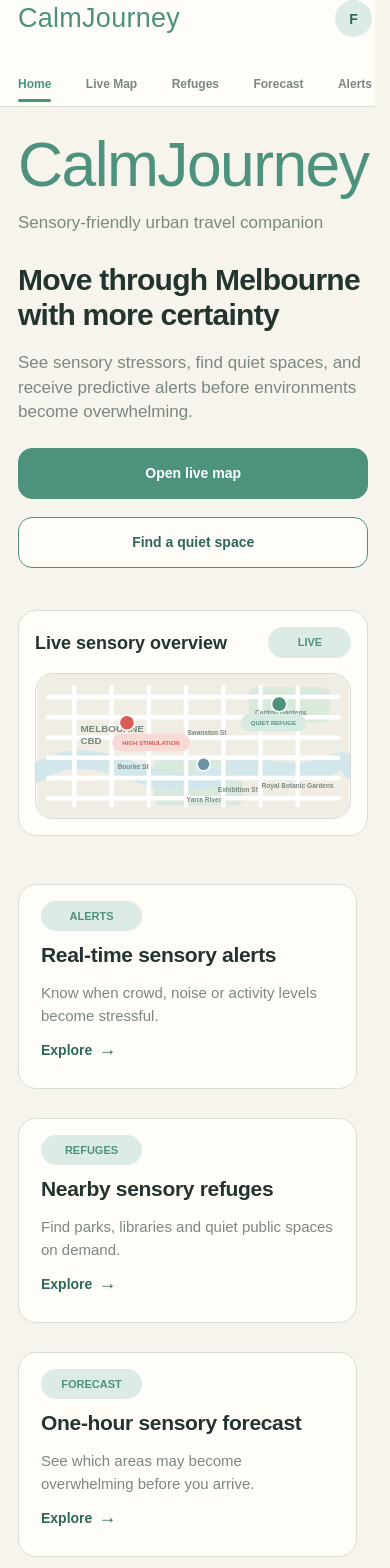
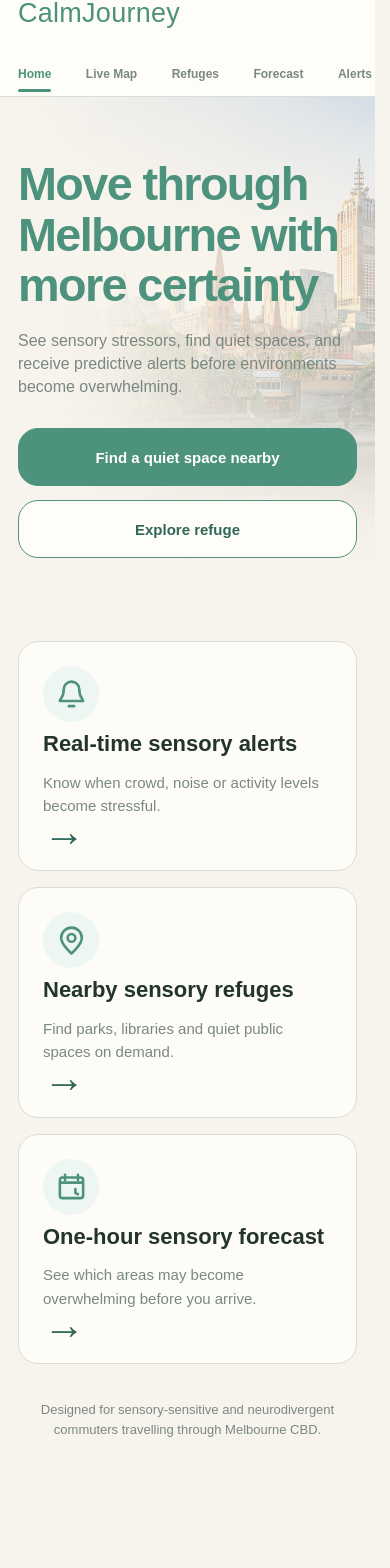
Before and after one commit to Muguett-DBY/CalmJourney, a React (Vite) app: page / in a window 390 px wide. Shown: the top 1568 px of the page. After the commit the page ends 1481 px from the top, so only its background shows below. Built offline with nearby package versions, Linux system fonts and the light colour scheme.

Commit message:
feat: redesign homepage with Melbourne landing

```diff
--- a/src/components/InnerHeader.jsx
+++ b/src/components/InnerHeader.jsx
@@ -15,7 +15,6 @@ export default function InnerHeader({ active }) {
     <header className="site-header inner-header">
       <button className="header-brand header-brand--button" type="button" onClick={() => navigate('/')}>
         <span className="header-brand__name">CalmJourney</span>
-        <span className="header-brand__tagline">Sensory-friendly urban travel companion</span>
       </button>
 
       <nav className="site-nav" aria-label="Primary navigation">
@@ -31,11 +30,6 @@ export default function InnerHeader({ active }) {
           </button>
         ))}
       </nav>
-
-      <button className="profile" type="button" aria-label="Signed in as Freddy">
-        <span className="profile__avatar" aria-hidden="true">F</span>
-        <span className="profile__name">Freddy</span>
-      </button>
     </header>
   )
 }
--- a/src/pages/HomePage.jsx
+++ b/src/pages/HomePage.jsx
@@ -1,99 +1,37 @@
 import { useNavigate } from 'react-router-dom'
-
-const navigationItems = [
-  { label: 'Home', path: '/' },
-  { label: 'Live Map', path: '/dashboard' },
-  { label: 'Refuges', path: '/refuges' },
-  { label: 'Forecast', path: '/forecast' },
-  { label: 'Alerts', path: '/alerts' },
-]
+import InnerHeader from '../components/InnerHeader.jsx'
 
 const featureCards = [
   {
-    label: 'Alerts',
+    icon: 'alerts',
     title: 'Real-time sensory alerts',
     description: 'Know when crowd, noise or activity levels become stressful.',
     path: '/alerts',
   },
   {
-    label: 'Refuges',
+    icon: 'refuges',
     title: 'Nearby sensory refuges',
     description: 'Find parks, libraries and quiet public spaces on demand.',
     path: '/refuges',
   },
   {
-    label: 'Forecast',
+    icon: 'forecast',
     title: 'One-hour sensory forecast',
     description: 'See which areas may become overwhelming before you arrive.',
     path: '/forecast',
   },
 ]
 
-function SensoryMap() {
+const iconPaths = {
+  alerts: ['M18 8a6 6 0 0 0-12 0c0 7-3 7-3 9h18c0-2-3-2-3-9', 'M10 21h4'],
+  refuges: ['M20 10c0 5-8 12-8 12S4 15 4 10a8 8 0 1 1 16 0', 'M12 7a3 3 0 1 0 0 6 3 3 0 0 0 0-6'],
+  forecast: ['M7 3v4M17 3v4M4 9h16', 'M5 5h14a2 2 0 0 1 2 2v12a2 2 0 0 1-2 2H5a2 2 0 0 1-2-2V7a2 2 0 0 1 2-2', 'M15 14v3l2 1'],
+}
+
+function FeatureIcon({ name }) {
   return (
-    <svg
-      className="sensory-map"
-      viewBox="0 0 570 264"
-      role="img"
-      aria-label="Illustrated map of sensory conditions in Melbourne CBD"
-    >
-      <rect width="570" height="264" rx="17" fill="#f0ede5" />
-
-      <rect x="386" y="24" width="148" height="64" rx="12" fill="#d9e9dc" />
-      <rect x="213" y="157" width="162" height="83" rx="12" fill="#d9e9dc" />
-
-      <path
-        d="M-1 181C56 140 119 158 170 176C239 200 280 206 347 180C409 156 462 201 543 163C560 155 571 162 574 175"
-        fill="none"
-        stroke="#d1e7ec"
-        strokeLinecap="round"
-        strokeWidth="34"
-      />
-
-      <g fill="none" stroke="#fff" strokeLinecap="round" strokeWidth="8">
-        <path d="M20 42H550" />
-        <path d="M20 79H550" />
-        <path d="M20 116H550" />
-        <path d="M20 153H550" />
-        <path d="M20 190H550" />
-        <path d="M20 227H550" />
-        <path d="M68 24V240" />
-        <path d="M136 24V240" />
-        <path d="M204 24V240" />
-        <path d="M272 24V240" />
-        <path d="M340 24V240" />
-        <path d="M408 24V240" />
-        <path d="M476 24V240" />
-      </g>
-
-      <g className="map-labels" fill="#7a8882">
-        <text x="79" y="106" fontSize="18" fontWeight="700">MELBOURNE</text>
-        <text x="79" y="128" fontSize="18" fontWeight="700">CBD</text>
-        <text x="147" y="173">Bourke St</text>
-        <text x="273" y="233">Yarra River</text>
-        <text x="274" y="112">Swanston St</text>
-        <text x="330" y="216">Exhibition St</text>
-        <text x="410" y="209">Royal Botanic Gardens</text>
-        <text x="398" y="74">Carlton Gardens</text>
-      </g>
-
-      <g>
-        <rect x="137" y="109" width="142" height="32" rx="16" fill="#f7d9d5" />
-        <text x="208" y="130" fill="#d75b54" fontSize="11" fontWeight="700" textAnchor="middle">
-          HIGH STIMULATION
-        </text>
-        <circle cx="164" cy="89" r="14" fill="#d95d57" stroke="#fff" strokeWidth="3" />
-      </g>
-
-      <g>
-        <rect x="372" y="73" width="119" height="32" rx="16" fill="#d8ebe3" />
-        <text x="431.5" y="94" fill="#4c927d" fontSize="11" fontWeight="700" textAnchor="middle">
-          QUIET REFUGE
-        </text>
-        <circle cx="442" cy="55" r="14" fill="#4c927d" stroke="#fff" strokeWidth="3" />
-      </g>
-
-      <circle cx="304" cy="165" r="12" fill="#6a92a8" stroke="#fff" strokeWidth="3" />
+    <svg viewBox="0 0 24 24" aria-hidden="true">
+      {iconPaths[name].map((path) => <path d={path} key={path} />)}
     </svg>
   )
 }
@@ -102,89 +40,42 @@ export default function HomePage() {
   const navigate = useNavigate()
 
   return (
-    <div className="page-shell">
-      <header className="site-header">
-        <div className="header-brand">
-          <span className="header-brand__name">CalmJourney</span>
-          <span className="header-brand__tagline">Sensory-friendly urban travel companion</span>
-        </div>
+    <div className="page-shell landing-page">
+      <InnerHeader active="Home" />
 
-        <nav className="site-nav" aria-label="Primary navigation">
-          {navigationItems.map((item, index) => (
-            <button
-              className={`site-nav__item${index === 0 ? ' site-nav__item--active' : ''}`}
-              type="button"
-              aria-current={index === 0 ? 'page' : undefined}
-              onClick={item.path ? () => navigate(item.path) : undefined}
-              key={item.label}
-            >
-              {item.label}
-            </button>
-          ))}
-        </nav>
-
-        <button className="profile" type="button" aria-label="Signed in as Freddy">
-          <span className="profile__avatar" aria-hidden="true">F</span>
-          <span className="profile__name">Freddy</span>
-        </button>
-      </header>
-
-      <main>
-        <section className="hero" aria-labelledby="hero-heading">
-          <div className="hero-copy">
-            <p className="hero-copy__brand">CalmJourney</p>
-            <p className="hero-copy__tagline">Sensory-friendly urban travel companion</p>
-            <h1 id="hero-heading">Move through Melbourne with more certainty</h1>
-            <p className="hero-copy__description">
-              See sensory stressors, find quiet spaces, and receive predictive alerts
-              before environments become overwhelming.
+      <main className="landing-main">
+        <section className="landing-hero" aria-labelledby="landing-heading">
+          <div className="landing-copy">
+            <h1 id="landing-heading">Move through Melbourne<br /> with more certainty</h1>
+            <p>
+              See sensory stressors, find quiet spaces, and receive predictive alerts<br /> before environments become overwhelming.
             </p>
-            <div className="hero-actions" aria-label="Homepage actions">
-              <button
-                className="button button--primary"
-                type="button"
-                onClick={() => navigate('/dashboard')}
-              >
-                Open live map
+            <div className="landing-actions">
+              <button className="button button--primary" type="button" onClick={() => navigate('/refuges')}>
+                Find a quiet space nearby
               </button>
-              <button
-                className="button button--secondary"
-                type="button"
-                onClick={() => navigate('/refuges')}
-              >
-                Find a quiet space
+              <button className="button button--secondary" type="button" onClick={() => navigate('/refuges')}>
+                Explore refuge
               </button>
             </div>
           </div>
-
-          <section className="overview-card" aria-labelledby="overview-title">
-            <div className="overview-card__header">
-              <h2 id="overview-title">Live sensory overview</h2>
-              <span className="live-pill">Live</span>
-            </div>
-            <SensoryMap />
-          </section>
         </section>
 
-        <section className="feature-grid" aria-label="CalmJourney features">
+        <section className="landing-features" aria-label="CalmJourney features">
           {featureCards.map((card) => (
-            <article className="feature-card" key={card.label}>
-              <span className="feature-card__label">{card.label}</span>
+            <article className="landing-feature-card" key={card.title}>
+              <span className="landing-feature-icon"><FeatureIcon name={card.icon} /></span>
               <h2>{card.title}</h2>
               <p>{card.description}</p>
-              <button
-                className="feature-card__link"
-                type="button"
-                onClick={card.path ? () => navigate(card.path) : undefined}
-              >
-                Explore <span aria-hidden="true">→</span>
+              <button type="button" onClick={() => navigate(card.path)} aria-label={`Open ${card.title}`}>
+                →
               </button>
             </article>
           ))}
         </section>
       </main>
 
-      <footer className="site-footer">
+      <footer className="landing-footer">
         Designed for sensory-sensitive and neurodivergent commuters travelling through Melbourne CBD.
       </footer>
     </div>
--- a/src/pages/RefugePage.jsx
+++ b/src/pages/RefugePage.jsx
@@ -1,12 +1,5 @@
 import { useNavigate } from 'react-router-dom'
-
-const navigationItems = [
-  { label: 'Home', path: '/' },
-  { label: 'Live Map', path: '/dashboard' },
-  { label: 'Refuges', path: '/refuges' },
-  { label: 'Forecast', path: '/forecast' },
-  { label: 'Alerts', path: '/alerts' },
-]
+import InnerHeader from '../components/InnerHeader.jsx'
 
 const filters = ['All', 'Parks', 'Libraries', 'Quiet public spaces']
 
@@ -142,31 +135,7 @@ export default function RefugePage() {
 
   return (
     <div className="page-shell refuge-page">
-      <header className="site-header refuge-header">
-        <div className="header-brand">
-          <span className="header-brand__name">CalmJourney</span>
-          <span className="header-brand__tagline">Sensory-friendly urban travel companion</span>
-        </div>
-
-        <nav className="site-nav" aria-label="Primary navigation">
-          {navigationItems.map((item) => (
-            <button
-              className={`site-nav__item${item.label === 'Refuges' ? ' site-nav__item--active' : ''}`}
-              type="button"
-              aria-current={item.label === 'Refuges' ? 'page' : undefined}
-              onClick={item.path ? () => navigate(item.path) : undefined}
-              key={item.label}
-            >
-              {item.label}
-            </button>
-          ))}
-        </nav>
-
-        <button className="profile" type="button" aria-label="Signed in as Freddy">
-          <span className="profile__avatar" aria-hidden="true">F</span>
-          <span className="profile__name">Freddy</span>
-        </button>
-      </header>
+      <InnerHeader active="Refuges" />
 
       <main className="refuge-main">
         <section className="refuge-intro" aria-labelledby="refuge-heading">
--- a/src/styles/global.css
+++ b/src/styles/global.css
@@ -47,10 +47,10 @@ select {
   position: sticky;
   top: 0;
   z-index: 20;
-  min-height: 78px;
-  padding: 0 40px;
-  display: grid;
-  grid-template-columns: minmax(460px, 1fr) auto auto;
+  min-height: 96px;
+  padding: 0 54px;
+  display: grid;
+  grid-template-columns: 1fr auto;
   align-items: center;
   gap: 48px;
   background: var(--color-surface);
@@ -90,7 +90,7 @@ select {
 }
 
 .site-nav {
-  height: 78px;
+  height: 96px;
   display: flex;
   align-items: stretch;
   gap: 34px;
@@ -121,7 +121,7 @@ select {
   content: '';
   position: absolute;
   right: 0;
-  bottom: 10px;
+  bottom: 13px;
   left: 0;
   height: 3px;
   border-radius: 999px;
@@ -1272,6 +1272,136 @@ select {
   min-width: 230px;
 }
 
+.landing-main {
+  min-height: 785px;
+}
+
+.landing-hero {
+  min-height: 570px;
+  background-image: linear-gradient(rgba(247, 244, 237, 0.12), rgba(247, 244, 237, 0.42)), url('../assets/melbourne-skyline.png');
+  background-repeat: no-repeat;
+  background-position: center top;
+  background-size: 100% auto;
+}
+
+.landing-copy {
+  width: calc(100% - 60px);
+  max-width: 1628px;
+  margin: 0 auto;
+  padding-top: 132px;
+}
+
+.landing-copy h1 {
+  max-width: 1050px;
+  margin: 0;
+  color: var(--color-accent);
+  font-size: clamp(54px, 4.55vw, 82px);
+  line-height: 1.14;
+  letter-spacing: -0.035em;
+}
+
+.landing-copy p {
+  margin: 9px 0 0;
+  color: var(--color-muted);
+  font-size: 20px;
+  line-height: 1.25;
+}
+
+.landing-actions {
+  margin-top: 55px;
+  display: flex;
+  gap: 50px;
+}
+
+.landing-actions .button {
+  min-width: 290px;
+  min-height: 75px;
+  border-radius: 20px;
+  font-size: 18px;
+}
+
+.landing-actions .button--secondary {
+  min-width: 248px;
+}
+
+.landing-features {
+  width: calc(100% - 60px);
+  max-width: 1618px;
+  margin: 18px auto 0;
+  display: grid;
+  grid-template-columns: repeat(3, 1fr);
+  gap: 36px;
+}
+
+.landing-feature-card {
+  min-height: 278px;
+  padding: 29px 28px 27px;
+  display: flex;
+  flex-direction: column;
+  align-items: flex-start;
+  background: rgba(255, 253, 248, 0.94);
+  border: 1px solid var(--color-border);
+  border-radius: 20px;
+}
+
+.landing-feature-icon {
+  width: 56px;
+  height: 56px;
+  display: grid;
+  place-items: center;
+  border-radius: 50%;
+  color: var(--color-accent);
+  background: #eef6f3;
+}
+
+.landing-feature-icon svg {
+  width: 31px;
+  height: 31px;
+  fill: none;
+  stroke: currentColor;
+  stroke-linecap: round;
+  stroke-linejoin: round;
+  stroke-width: 2;
+}
+
+.landing-feature-card h2 {
+  margin: 8px 0 0;
+  font-size: 24px;
+  line-height: 1.25;
+}
+
+.landing-feature-card p {
+  max-width: 390px;
+  margin: 13px 0 0;
+  color: var(--color-muted);
+  font-size: 17px;
+  line-height: 1.55;
+}
+
+.landing-feature-card button {
+  margin-top: auto;
+  padding: 0;
+  border: 0;
+  color: var(--color-accent-dark);
+  background: transparent;
+  font-size: 42px;
+  font-weight: 300;
+  line-height: 0.7;
+  cursor: pointer;
+}
+
+.landing-feature-card button:hover {
+  transform: translateX(4px);
+}
+
+.landing-footer {
+  padding: 68px 24px 72px;
+  color: var(--color-muted);
+  background: var(--color-background);
+  font-size: 15px;
+  text-align: center;
+}
+
 @media (max-width: 1200px) {
   .site-header {
     grid-template-columns: 1fr auto;
@@ -1323,6 +1453,27 @@ select {
   .refuge-layout {
     grid-template-columns: minmax(0, 1fr) 320px;
   }
+
+  .landing-hero {
+    min-height: 540px;
+  }
+
+  .landing-copy {
+    padding-top: 110px;
+  }
+
+  .landing-actions {
+    margin-top: 40px;
+    gap: 24px;
+  }
+
+  .landing-actions .button {
+    min-width: 245px;
+  }
+
+  .landing-features {
+    gap: 22px;
+  }
 }
 
 @media (min-width: 1201px) {
@@ -1335,6 +1486,36 @@ select {
 @media (max-width: 920px) {
   .hero {
     grid-template-columns: 1fr;
+  }
+
+  .landing-hero {
+    background-size: auto 610px;
+    background-position: 43% top;
+  }
+
+  .landing-hero {
+    min-height: 545px;
+  }
+
+  .landing-copy {
+    width: calc(100% - 56px);
+    padding-top: 82px;
+  }
+
+  .landing-copy h1 {
+    font-size: clamp(46px, 8vw, 64px);
+  }
+
+  .landing-copy p br {
+    display: none;
+  }
+
+  .landing-features {
+    grid-template-columns: 1fr;
+  }
+
+  .landing-feature-card {
+    min-height: 230px;
   }
 
   .hero-copy {
@@ -1405,6 +1586,76 @@ select {
   .site-header {
     min-height: 70px;
     padding: 0 18px;
+  }
+
+  .landing-main {
+    min-height: 0;
+  }
+
+  .landing-hero {
+    background-image: linear-gradient(rgba(247, 244, 237, 0.5), rgba(247, 244, 237, 0.86)), url('../assets/melbourne-skyline.png');
+    background-size: auto 520px;
+    background-position: 44% top;
+    min-height: 520px;
+  }
+
+  .landing-copy {
+    width: calc(100% - 36px);
+    padding-top: 62px;
+  }
+
+  .landing-copy h1 {
+    font-size: clamp(40px, 12vw, 52px);
+    line-height: 1.08;
+  }
+
+  .landing-copy h1 br {
+    display: none;
+  }
+
+  .landing-copy p {
+    margin-top: 18px;
+    font-size: 16px;
+    line-height: 1.45;
+  }
+
+  .landing-actions {
+    margin-top: 30px;
+    flex-direction: column;
+    gap: 14px;
+  }
+
+  .landing-actions .button,
+  .landing-actions .button--secondary {
+    min-width: 0;
+    min-height: 58px;
+    font-size: 15px;
+  }
+
+  .landing-features {
+    width: auto;
+    margin-top: 24px;
+    padding: 0 18px;
+    gap: 16px;
+  }
+
+  .landing-feature-card {
+    min-height: 220px;
+    padding: 24px;
+  }
+
+  .landing-feature-card h2 {
+    font-size: 22px;
+  }
+
+  .landing-feature-card p {
+    font-size: 15px;
+  }
+
+  .landing-footer {
+    padding: 36px 18px 42px;
+    font-size: 13px;
+    line-height: 1.5;
   }
 
   .header-brand__name {
```
Also changed, not shown: src/assets/melbourne-skyline.png (added).
